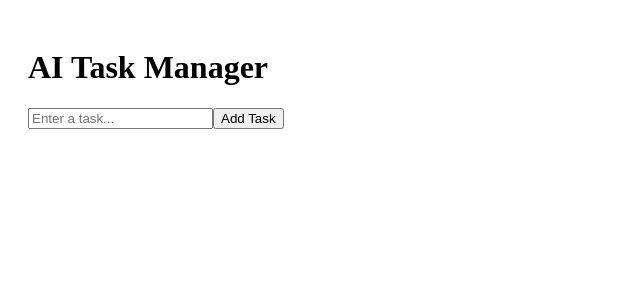
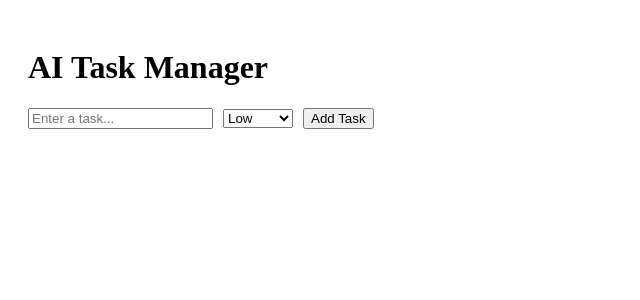
Before and after one commit to venkat-2608/ai-task-manager, a React (Vite) app: page / in a window 1280 px wide. Shown: the top 300 px of the page, without its empty margins (0-640 px from the left). Built offline with nearby package versions, Linux system fonts and the light colour scheme.

Commit message:
Add priority feature placeholder (closes #2)

```diff
--- a/src/App.jsx
+++ b/src/App.jsx
@@ -2,13 +2,20 @@ import { useState } from "react";
 
 function App() {
   const [task, setTask] = useState("");
+  const [priority, setPriority] = useState("Low");
   const [tasks, setTasks] = useState([]);
 
   const addTask = () => {
     if (task.trim() === "") return;
 
-    setTasks([...tasks, task]);
+    const newTask = {
+      text: task,
+      priority: priority
+    };
+
+    setTasks([...tasks, newTask]);
     setTask("");
+    setPriority("Low");
   };
 
   const deleteTask = (index) => {
@@ -27,12 +34,24 @@ function App() {
         onChange={(e) => setTask(e.target.value)}
       />
 
-      <button onClick={addTask}>Add Task</button>
+      <select
+        value={priority}
+        onChange={(e) => setPriority(e.target.value)}
+        style={{ marginLeft: "10px" }}
+      >
+        <option>Low</option>
+        <option>Medium</option>
+        <option>High</option>
+      </select>
+
+      <button onClick={addTask} style={{ marginLeft: "10px" }}>
+        Add Task
+      </button>
 
       <ul>
         {tasks.map((t, index) => (
           <li key={index}>
-            {t}
+            {t.text} - <b>{t.priority}</b>
             <button
               onClick={() => deleteTask(index)}
               style={{ marginLeft: "10px" }}
```
